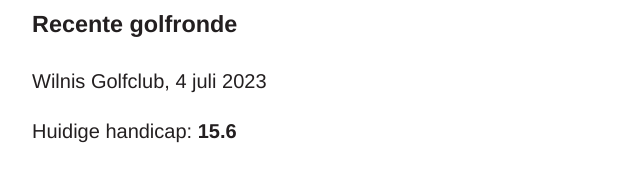
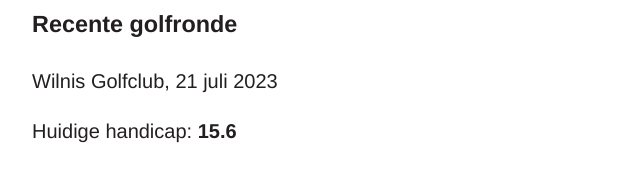
Before and after one commit to Eles72/ikgolfzoalsikben.nl, a plain HTML site: page index.html in a window 1280 px wide. Shown: the part 3885-4068 px from the top of the page, 148-788 px from the left. Drawn offline with Linux system fonts and the light colour scheme.

Commit message:
Update index.html

```diff
--- a/index.html
+++ b/index.html
@@ -208,7 +208,7 @@
 
             <h3>Recente golfronde</h3>
 
-            <p>Wilnis Golfclub, <time>4 juli 2023</time></p>
+            <p>Wilnis Golfclub, <time>21 juli 2023</time></p>
             <p>Huidige handicap: <strong>15.6</strong></p>
 
         </section>
```
